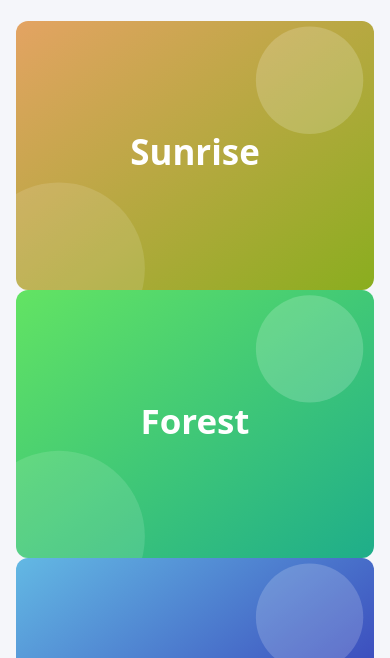
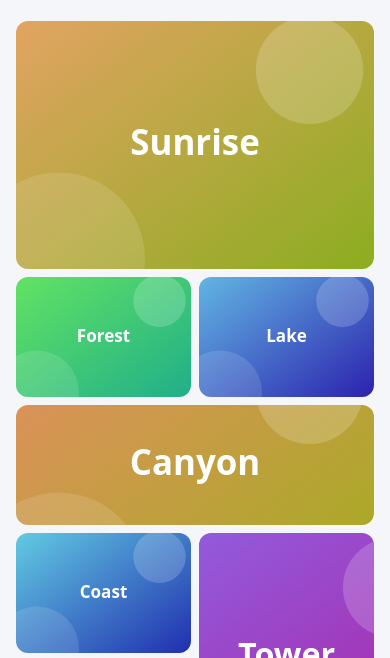
Before and after one commit to Aysha-AlAbri/-Practice-10.1-Responsiveness-exercises, a plain HTML site: page practice/06-gallery/index.html in a window 390 px wide. Shown: the part 109-767 px from the top of the page. Drawn offline with Linux system fonts and the light colour scheme.

Commit message:
Complete practice\06-gallery

```diff
--- a/practice/06-gallery/styles.css
+++ b/practice/06-gallery/styles.css
@@ -76,3 +76,56 @@ img { display: block; max-width: 100%; height: auto; }
 .shot img { border-radius: var(--radius); }
 
 /* ===== YOUR CODE — layout + responsiveness ===== */
+.gallery {
+  display: grid;
+  gap: 0.5rem;
+  grid-template-columns: repeat(4, minmax(0, 1fr));
+  grid-auto-rows: clamp(120px, 15vw, 220px);
+  grid-auto-flow: dense;
+}
+
+.shot img {
+  width: 100%;
+  height: 100%;
+  object-fit: cover;
+}
+
+.shot--big {
+  grid-column: span 2;
+  grid-row: span 2;
+}
+
+.shot--wide {
+  grid-column: span 2;
+}
+
+.shot--tall {
+  grid-row: span 2;
+}
+
+@media(max-width:900px) {
+  .gallery {
+    grid-template-columns: repeat(3, 1fr);
+  }
+
+  .shot--big {
+    grid-column: span 2;
+    grid-row: span 2;
+  }
+
+  .shot--wide {
+    grid-column: span 2;
+  }
+
+  .shot--tall {
+    grid-column: span 1;
+    grid-row: span 2;
+  }
+}
+
+@media(max-width:600px) {
+  .gallery {
+    grid-template-columns: repeat(2, 1fr);
+  }
+
+}
```
